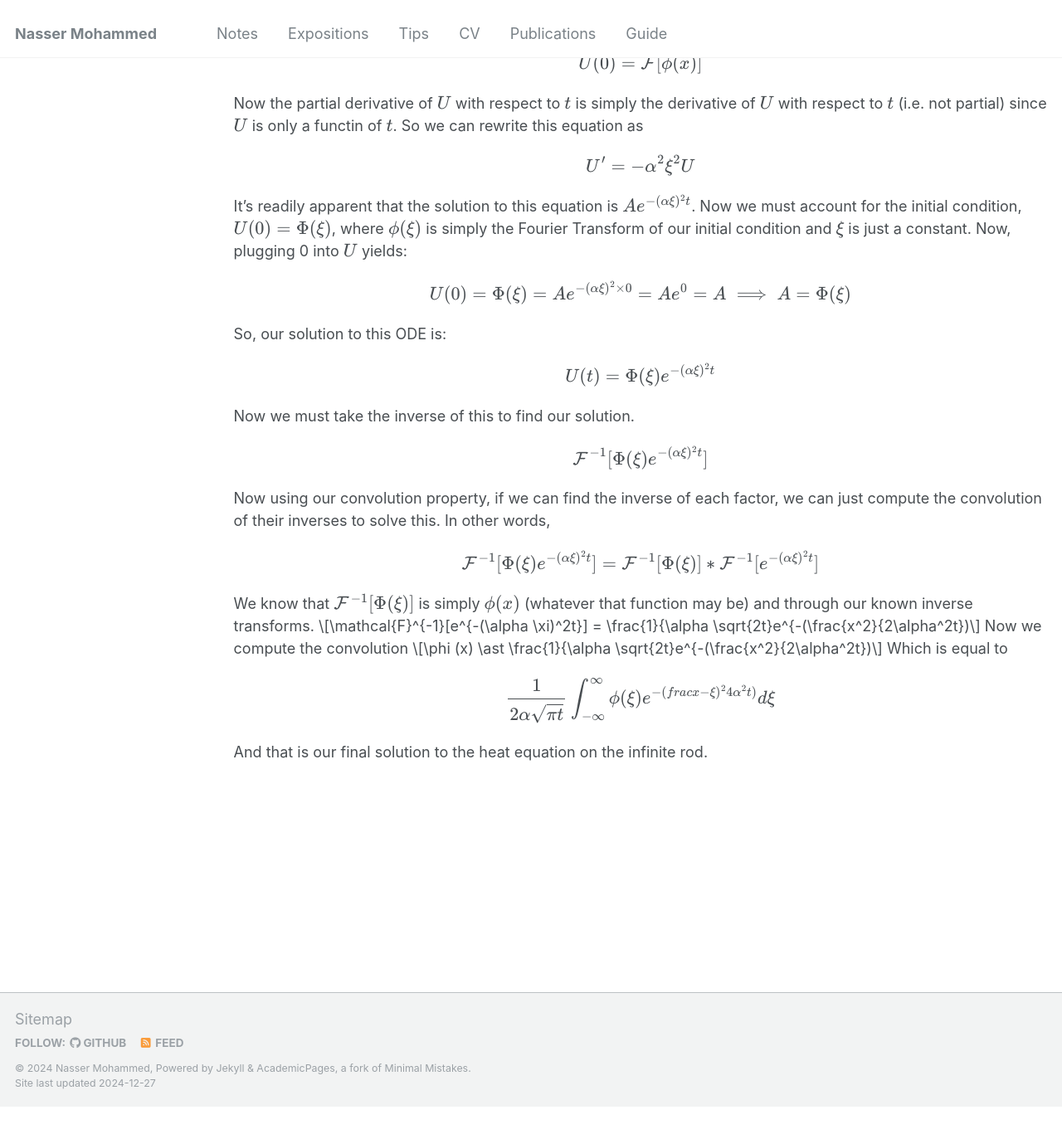
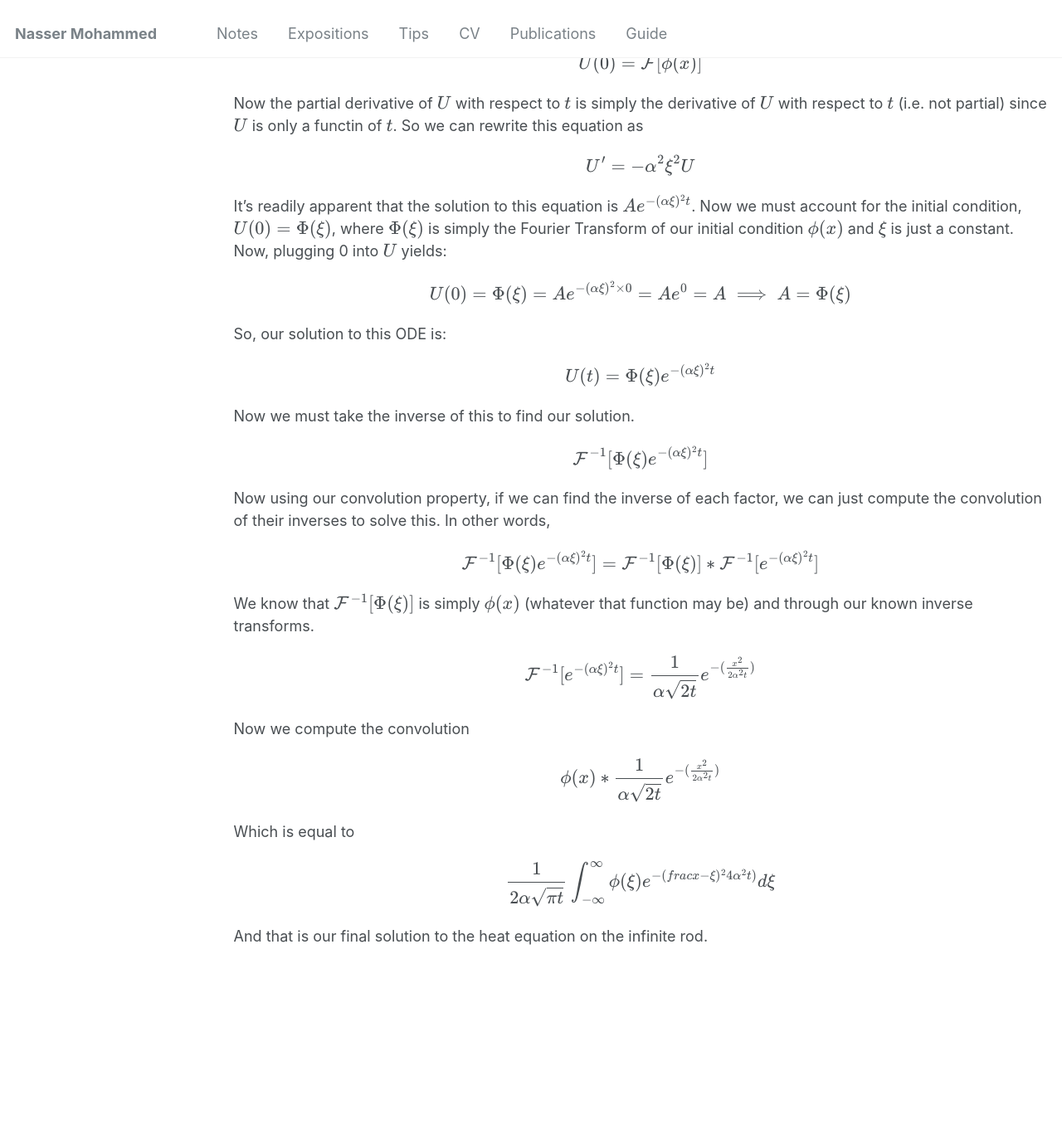
Before and after one commit to Nasser-Mohammed/Nasser-Mohammed.github.io, a Jekyll site: the page built from _pages/notes/pde/laplace-fourier-transforms.md, in a window 1280 px wide and 1400 px high, scrolled down 2023 px. Shown: the top 1373 px of the window at 83% size. Built offline with Jekyll 4.4.1, drawn with Linux system fonts in a browser that asks for light colours; before the commit the page ends 3357 px from its top, so only the background shows below that; some of the changed text lies outside the part shown.

Commit message:
Update laplace-fourier-transforms.md

```diff
--- a/_pages/notes/pde/laplace-fourier-transforms.md
+++ b/_pages/notes/pde/laplace-fourier-transforms.md
@@ -45,7 +45,7 @@ With a transformed initial condition of \\[U(0) = \mathcal{F}\[\phi (x)\]\\]
 Now the partial derivative of \\(U\\) with respect to \\(t\\) is simply the derivative of \\(U\\) with respect to \\(t\\) (i.e. not partial) since \\(U\\) is only a functin of \\(t\\). So we can rewrite this equation as
 \\[U' = -\alpha^2\xi^2U\\]
 It's readily apparent that the solution to this equation is \\(Ae^{-(\alpha \xi)^2t}\\). Now we must account for the initial condition,
-\\(U(0) = \Phi (\xi)\\), where \\(\phi(\xi)\\) is simply the Fourier Transform of our initial condition and \\(\xi\\) is just a constant. Now, plugging 0 into \\(U\\) yields:
+\\(U(0) = \Phi (\xi)\\), where \\(\Phi(\xi)\\) is simply the Fourier Transform of our initial condition \\(\phi(x)\\) and \\(\xi\\) is just a constant. Now, plugging 0 into \\(U\\) yields:
 \\[U(0) = \Phi (\xi) = Ae^{-(\alpha \xi)^2\times 0} = Ae^0 = A \implies A = \Phi(\xi)\\]
 So, our solution to this ODE is:
 \\[U(t) = \Phi(\xi)e^{-(\alpha \xi)^2t}\\]
@@ -53,9 +53,9 @@ Now we must take the inverse of this to find our solution.
 \\[\mathcal{F}^{-1}\[\Phi(\xi)e^{-(\alpha \xi)^2t}\]\\]
 Now using our convolution property, if we can find the inverse of each factor, we can just compute the convolution of their inverses to solve this. In other words,
 \\[\mathcal{F}^{-1}\[\Phi(\xi)e^{-(\alpha \xi)^2t}\] = \mathcal{F}^{-1}\[\Phi (\xi)\] \ast \mathcal{F}^{-1}\[e^{-(\alpha \xi)^2t}\]\\]
-We know that \\(\mathcal{F}^{-1}\[\Phi (\xi)\]\\) is simply \\(\phi (x)\\) (whatever that function may be) and through our known inverse transforms. \\[\mathcal{F}^{-1}\[e^{-(\alpha \xi)^2t}\] = \frac{1}{\alpha \sqrt{2t}e^{-(\frac{x^2}{2\alpha^2t})\\]
+We know that \\(\mathcal{F}^{-1}\[\Phi (\xi)\]\\) is simply \\(\phi (x)\\) (whatever that function may be) and through our known inverse transforms. \\[\mathcal{F}^{-1}\[e^{-(\alpha \xi)^2t}\] = \frac{1}{\alpha \sqrt{2t}}e^{-(\frac{x^2}{2\alpha^2t})}\\]
 Now we compute the convolution
-\\[\phi (x) \ast \frac{1}{\alpha \sqrt{2t}e^{-(\frac{x^2}{2\alpha^2t})\\]
+\\[\phi (x) \ast \frac{1}{\alpha \sqrt{2t}}e^{-(\frac{x^2}{2\alpha^2t})}\\]
 Which is equal to
 \\[\frac{1}{2\alpha \sqrt{\pi t}}\int_{-\infty}^{\infty}\phi(\xi)e^{-(frac{x-\xi)^2}{4\alpha^2t})}d\xi\\]
 And that is our final solution to the heat equation on the infinite rod.
```
Also changed, not shown: other parts of _pages/notes/pde/laplace-fourier-transforms.md (+2 -2 lines).
